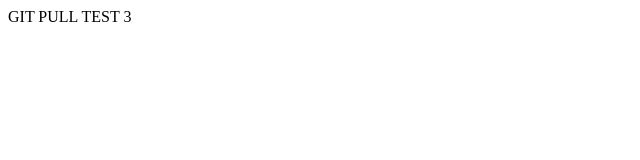
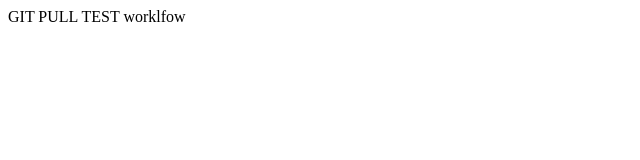
Before and after one commit to YouriVLTM/testGIHUB, a plain HTML site: page index.html in a window 1280 px wide. Shown: the full height of the page, 0-640 px from the left. Drawn offline with Linux system fonts and the light colour scheme.

Commit message:
workflow

```diff
--- a/index.html
+++ b/index.html
@@ -6,6 +6,6 @@
     <title>HTML</title>
 </head>
 <body>
-    GIT PULL TEST 3
+    GIT PULL TEST worklfow
 </body>
 </html>
```
